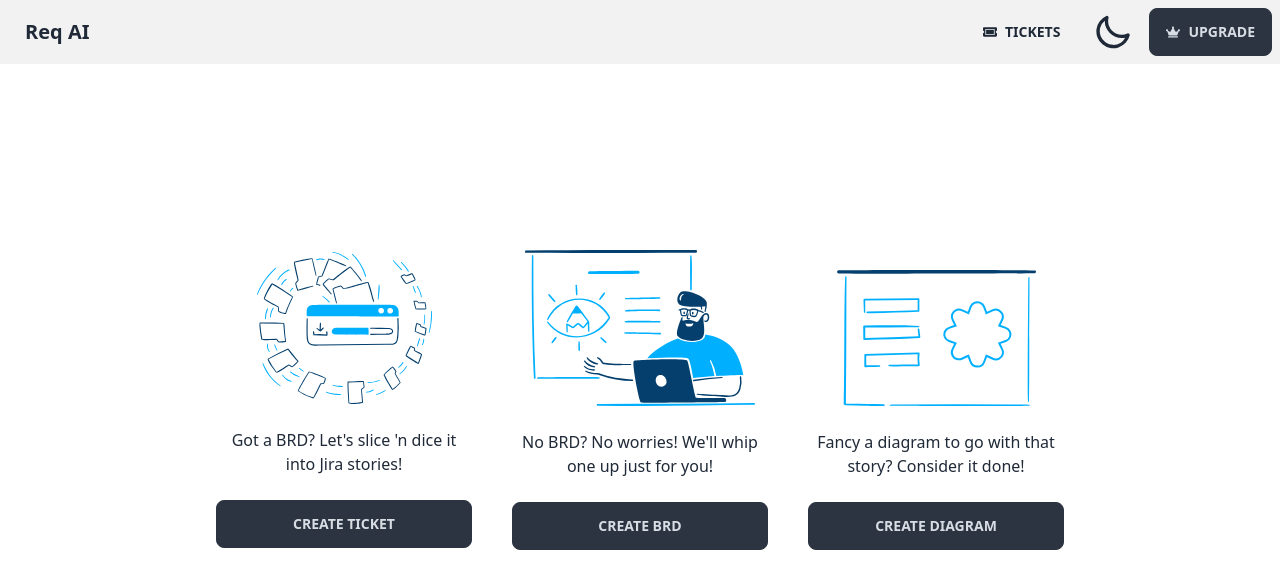
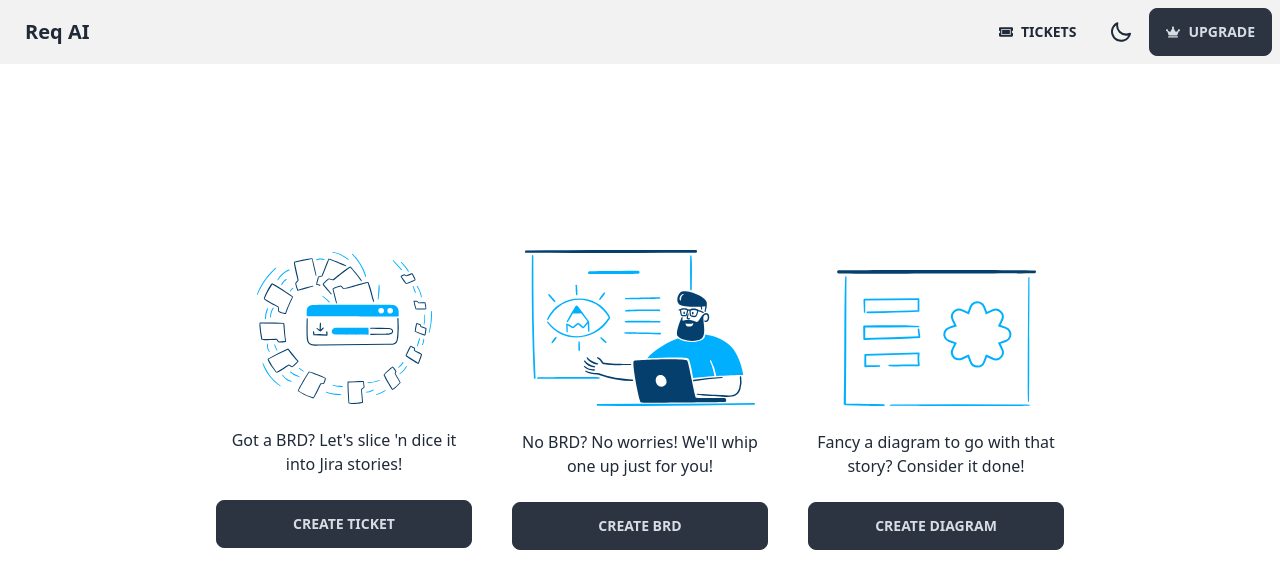
Before and after one commit to adarshajit/ReqAi, a React (Vite) app in the folder client/: page / in a window 1280 px wide. Shown: the top 588 px of the page. Built offline with nearby package versions, Linux system fonts and the light colour scheme; what @react-pdf/renderer would draw is missing.

Commit message:
fix: reduce the size of theme changer icon

```diff
--- a/client/src/components/Theme.tsx
+++ b/client/src/components/Theme.tsx
@@ -17,7 +17,7 @@ const Theme = () => {
       <input type="checkbox" onClick={toggleTheme} />
 
       <svg
-        className="swap-on fill-current w-10 h-10"
+        className="swap-on fill-current w-6 h-6"
         xmlns="http://www.w3.org/2000/svg"
         viewBox="0 0 24 24"
       >
@@ -25,7 +25,7 @@ const Theme = () => {
       </svg>
 
       <svg
-        className="swap-off fill-current w-10 h-10"
+        className="swap-off fill-current w-6 h-6"
         xmlns="http://www.w3.org/2000/svg"
         viewBox="0 0 24 24"
       >
```
